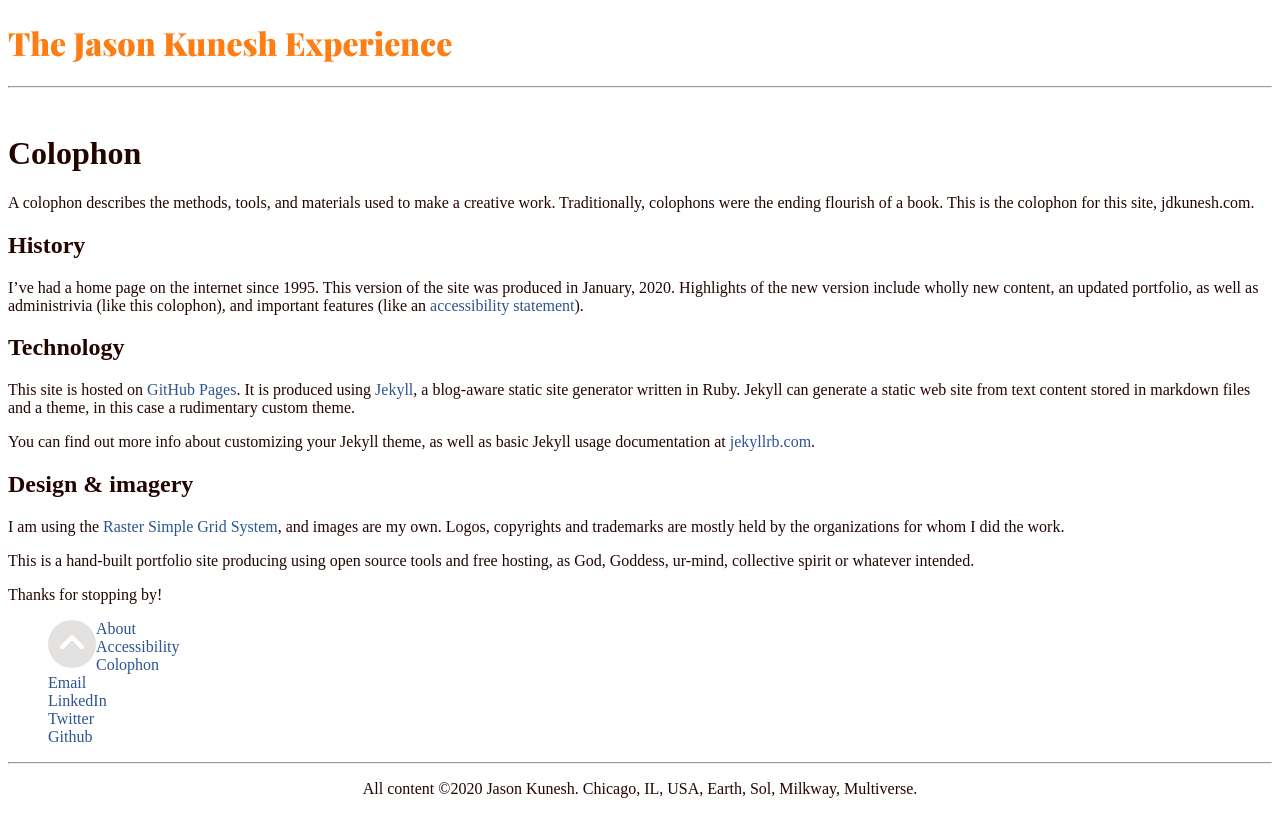
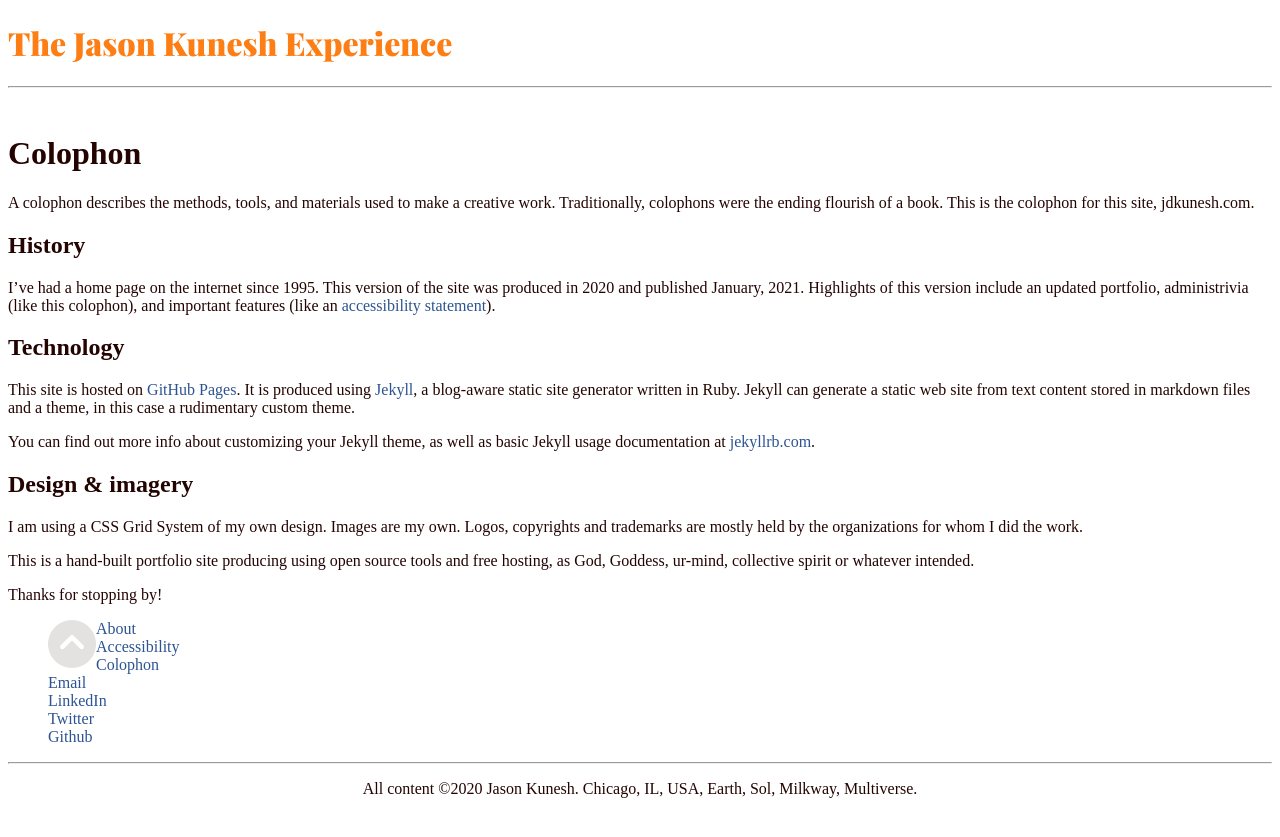
Before and after one commit to jdkunesh/jdkunesh.github.io, a Jekyll site: the page built from colophon.md, in a window 1280 px wide. Shown: the top 837 px of the page. Built offline with Jekyll 4.4.1, drawn with Linux system fonts in a browser that asks for light colours; nearby versions of some CDN libraries.

Commit message:
updated colophon

```diff
--- a/colophon.md
+++ b/colophon.md
@@ -8,7 +8,7 @@ A colophon describes the methods, tools, and materials used to make a creative w
 
 ## History
 
-I've had a home page on the internet since 1995. This version of the site was produced in January, 2020. Highlights of the new version include wholly new content, an updated portfolio, as well as administrivia (like this colophon), and important features (like an [accessibility statement](/accessibility)).
+I've had a home page on the internet since 1995. This version of the site was produced in 2020 and published January, 2021. Highlights of this version include an updated portfolio, administrivia (like this colophon), and important features (like an [accessibility statement](/accessibility)).
 
 ## Technology
 
@@ -18,7 +18,7 @@ You can find out more info about customizing your Jekyll theme, as well as basic
 
 ## Design & imagery
 
-I am using the [Raster Simple Grid System](https://rsms.me/raster/), and images are my own. Logos, copyrights and trademarks are mostly held by the organizations for whom I did the work.
+I am using a CSS Grid System of my own design. Images are my own. Logos, copyrights and trademarks are mostly held by the organizations for whom I did the work.
 
 This is a hand-built portfolio site producing using open source tools and free hosting, as God, Goddess, ur-mind, collective spirit or whatever intended.
 
```
